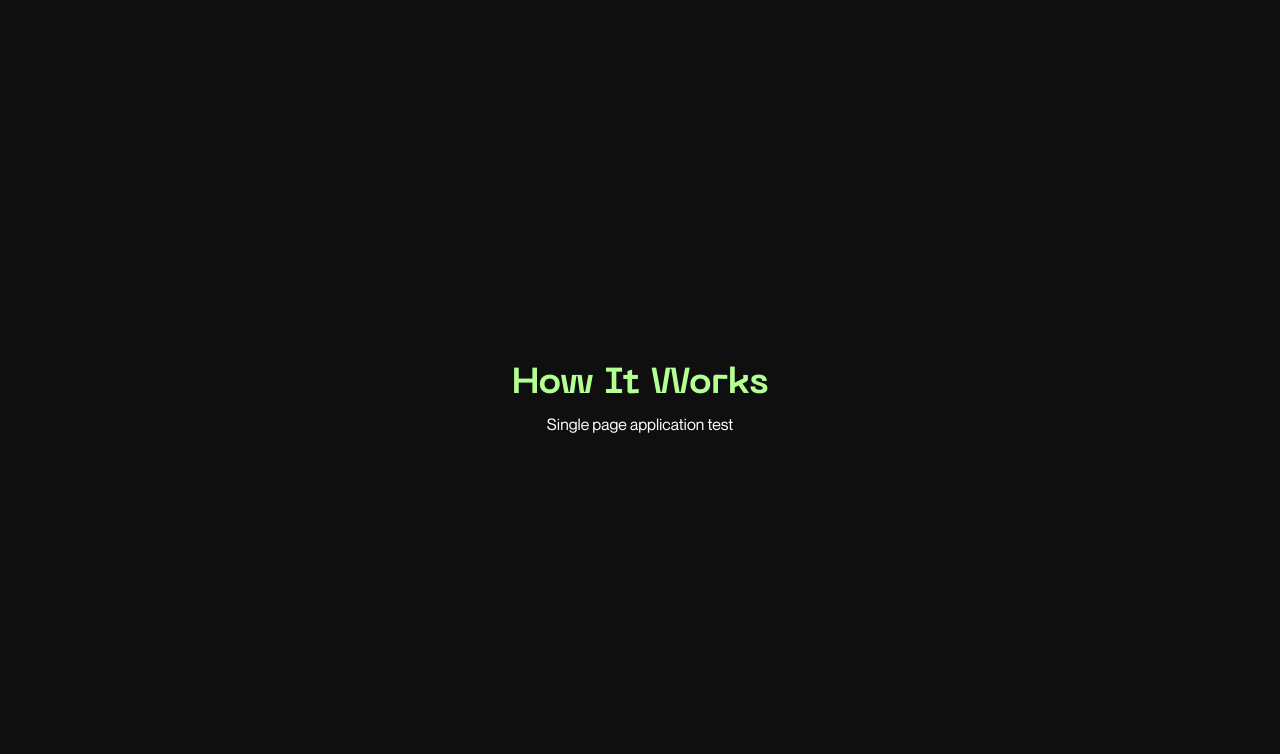
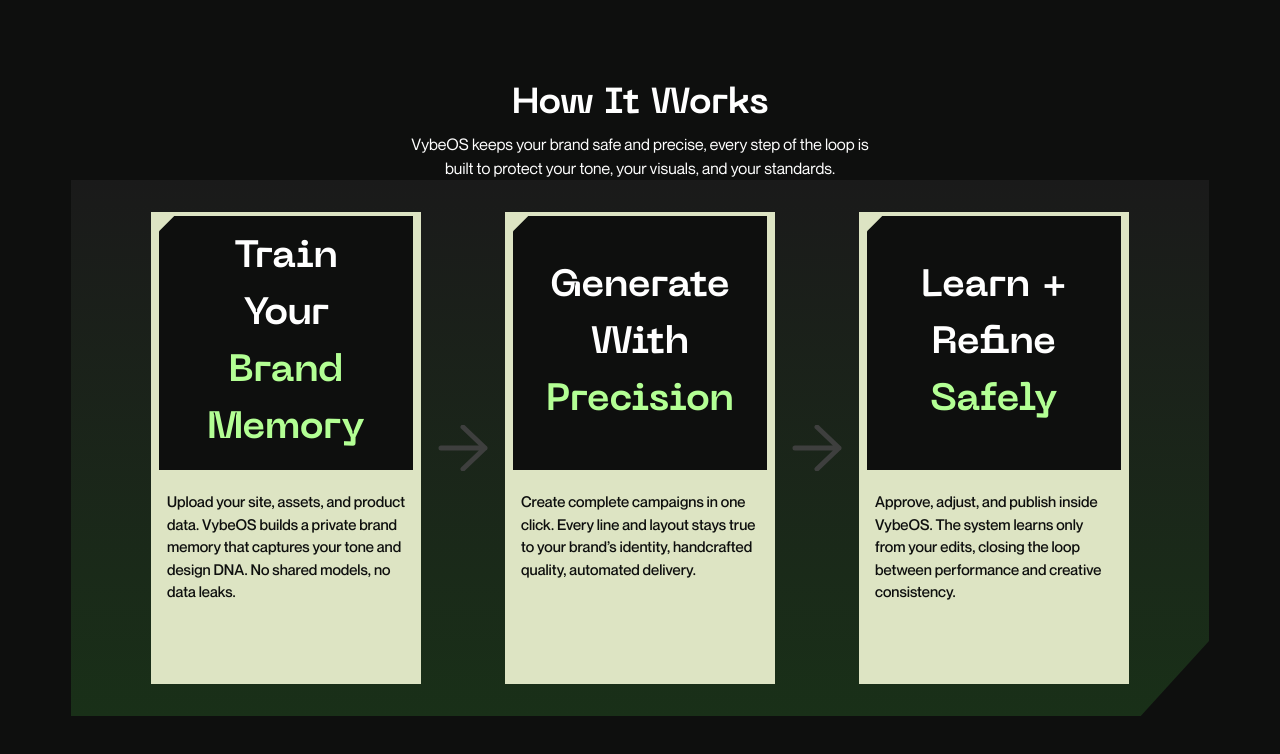
Before and after one commit to doanah2000/vybeos-dev-test, a Next.js app: page / in a window 1280 px wide. Shown: the top 754 px of the page. Built offline with nearby package versions, Linux system fonts and the light colour scheme.

Commit message:
feat: create card and card containers

```diff
--- a/src/app/globals.css
+++ b/src/app/globals.css
@@ -9,6 +9,8 @@
   --color-primary-white: #FFFFFF;
   --color-primary-frost: #DDE4C3;
   --color-primary-smoke: #0E0F0E;
+  --color-primary-gray: #1A1A1A;
+  --color-primary-lightGray: #3E3F3E;
 
   /* Font Weights */
   --font-weight-light: 300;
@@ -23,3 +25,11 @@
     text-wrap: balance;
   }
 }
+
+.clip-card {
+  clip-path: polygon(0% 6%, 6% 0%, 100% 0%, 100% 100%, 0% 100%);
+}
+
+.clip-container {
+  clip-path: polygon(0% 0%, 100% 0%, 100% 86%, 94% 100%, 0% 100%);
+}
--- a/src/app/page.tsx
+++ b/src/app/page.tsx
@@ -1,3 +1,5 @@
+import CardContainer from '@/components/card-container/card-container';
+import Card from '@/components/card/card';
 import PageOverview from '@/components/page-overview/page-overview';
 
 export default function HomePage() {
@@ -5,8 +7,25 @@
     <main className="bg-primary-smoke flex min-h-screen flex-col items-center justify-center p-8">
       <PageOverview
         title="How It Works"
-        description="Single page application test"
+        description="VybeOS keeps your brand safe and precise, every step of the loop is built to protect your tone, your visuals, and your standards."
       />
+      <CardContainer>
+        <Card
+          overviewGeneral="Train Your"
+          overviewKeywords="Brand Memory"
+          description="Upload your site, assets, and product data. VybeOS builds a private brand memory that captures your tone and design DNA. No shared models, no data leaks."
+        />
+        <Card
+          overviewGeneral="Generate With"
+          overviewKeywords="Precision"
+          description="Create complete campaigns in one click. Every line and layout stays true to your brand’s identity, handcrafted quality, automated delivery."
+        />
+        <Card
+          overviewGeneral="Learn + Refine"
+          overviewKeywords="Safely"
+          description="Approve, adjust, and publish inside VybeOS. The system learns only from your edits, closing the loop between performance and creative consistency."
+        />
+      </CardContainer>
     </main>
   );
 }
--- /dev/null
+++ b/src/components/arrow/arrow.tsx
@@ -0,0 +1,20 @@
+export default function Arrow() {
+  return (
+    <svg
+      width="52"
+      height="46"
+      viewBox="0 0 52 46"
+      fill="none"
+      xmlns="http://www.w3.org/2000/svg"
+      className="text-primary-lightGray flex-shrink-0"
+    >
+      <path
+        d="M26 2L48 23L26 44M48 23H4"
+        stroke="currentColor"
+        strokeWidth="5"
+        strokeLinecap="round"
+        strokeLinejoin="round"
+      />
+    </svg>
+  );
+}
--- a/src/components/card-container/card-container.tsx
+++ b/src/components/card-container/card-container.tsx
@@ -0,0 +1,23 @@
+import React from 'react';
+import Arrow from '@/components/arrow/arrow';
+
+interface CardContainerProps {
+  children: React.ReactNode;
+}
+
+export default function CardContainer({ children }: CardContainerProps) {
+  const childrenArray = React.Children.toArray(children);
+
+  return (
+    <div className="from-primary-gray to-primary-green clip-container flex flex-wrap items-center gap-6 bg-gradient-to-b px-16 py-8">
+      <div className="flex items-center justify-center">
+        {childrenArray.map((child, index) => (
+          <React.Fragment key={index}>
+            {child}
+            {index < childrenArray.length - 1 && <Arrow />}
+          </React.Fragment>
+        ))}
+      </div>
+    </div>
+  );
+}
--- /dev/null
+++ b/src/components/card/card.tsx
@@ -0,0 +1,37 @@
+import { machina, montreal } from '@/app/layout';
+
+interface CardProps {
+  overviewGeneral: string;
+  overviewKeywords: string;
+  description: string;
+}
+
+export default function Card({
+  overviewGeneral,
+  overviewKeywords,
+  description,
+}: CardProps) {
+  return (
+    <div className="bg-primary-frost mx-4 flex h-[472px] w-[270px] flex-col items-center gap-2">
+      <div className="bg-primary-smoke clip-card m-1 flex h-[254px] w-[254px] items-center justify-center p-4">
+        <div className="flex h-[160px] w-[160px] flex-col items-center justify-center">
+          <p
+            className={`${machina.className} text-center text-[38px] font-bold text-white`}
+          >
+            {overviewGeneral}
+          </p>
+          <span
+            className={`${machina.className} text-primary-lightGreen text-center text-[38px] font-bold`}
+          >
+            {overviewKeywords}
+          </span>
+        </div>
+      </div>
+      <p
+        className={`${montreal.className} text-primary-smoke mt-2 px-4 text-[15px] font-medium`}
+      >
+        {description}
+      </p>
+    </div>
+  );
+}
--- a/src/components/page-overview/page-overview.tsx
+++ b/src/components/page-overview/page-overview.tsx
@@ -10,13 +10,13 @@
   description,
 }: PageOverviewProps) {
   return (
-    <div className="flex flex-col gap-2 items-center">
-      <h3
-        className={`${machina.className} text-primary-lightGreen text-4xl font-semibold`}
-      >
+    <div className="flex w-[480px] flex-col items-center gap-2">
+      <h3 className={`${machina.className} text-4xl font-semibold text-white`}>
         {title}
       </h3>
-      <p className={`${montreal.className} text-white`}>{description}</p>
+      <p className={`${montreal.className} text-[16px] text-center text-white`}>
+        {description}
+      </p>
     </div>
   );
 }
```
